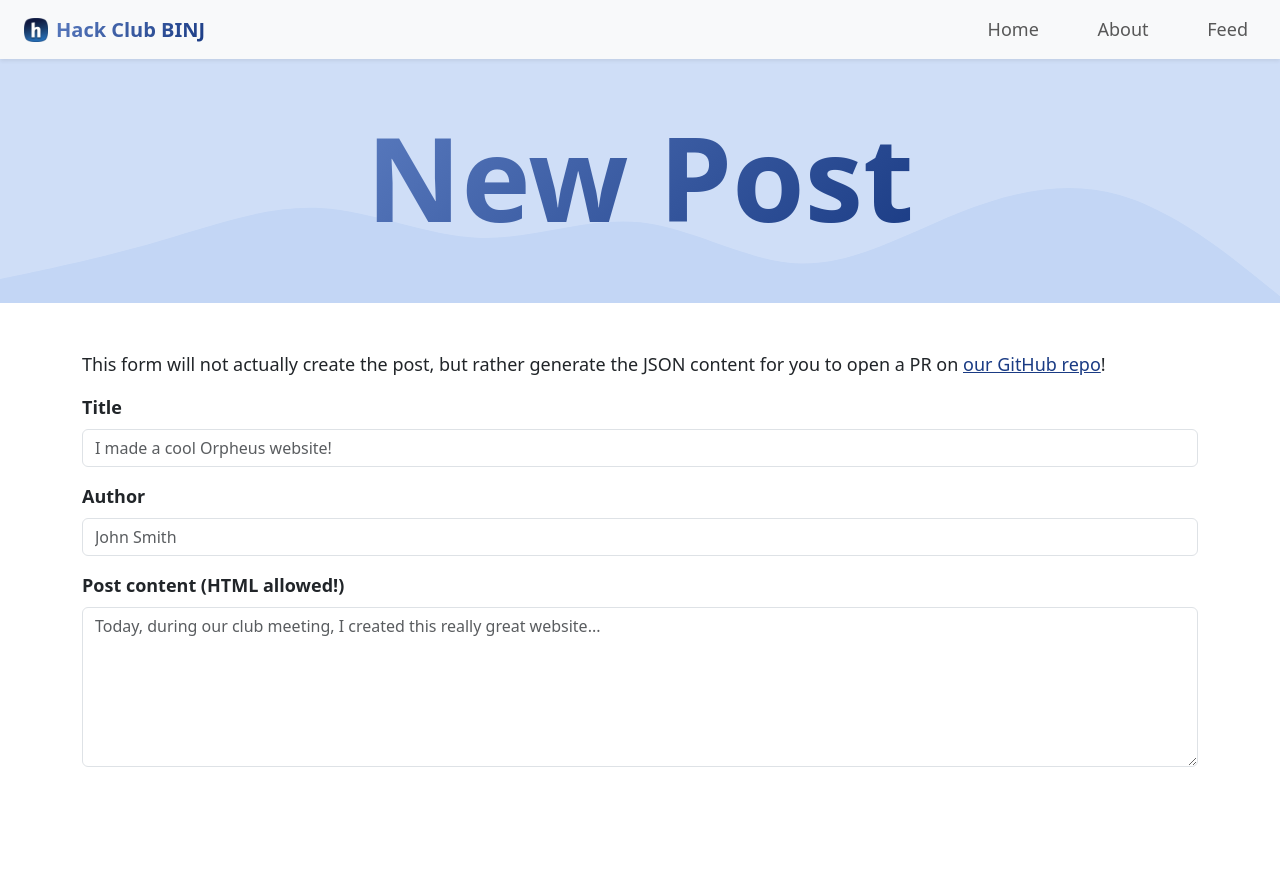
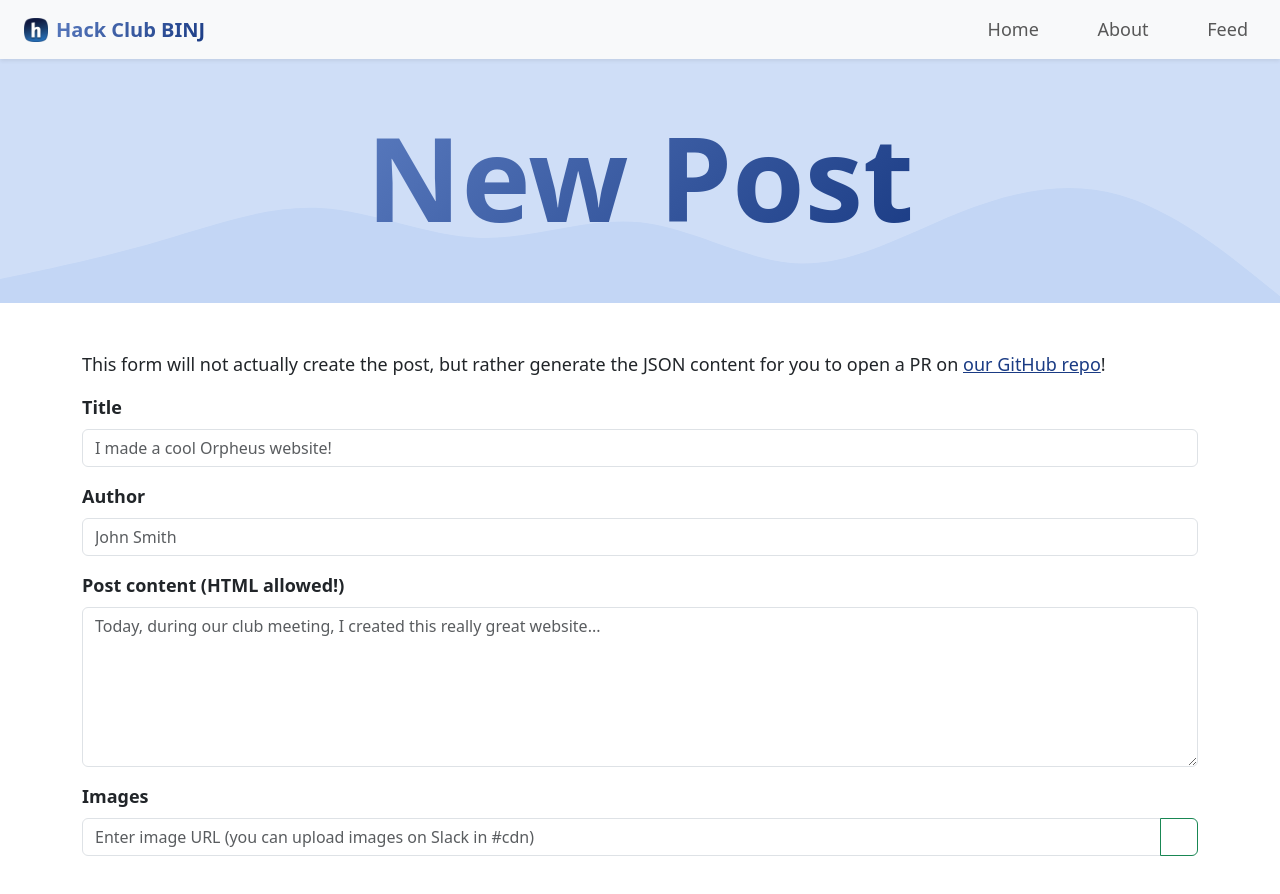
Before and after one commit to Hack-Club-BINJ/hack-club-binj.github.io, a Vue app: page /post in a window 1280 px wide. Shown: the top 894 px of the page. Before the commit the page ends 815 px from the top, so only its background shows below. Built offline with nearby package versions, Linux system fonts and the light colour scheme; a web font is replaced by a local one.

Commit message:
add images and preview

```diff
--- /dev/null
+++ b/src/components/PostCard.vue
@@ -0,0 +1,30 @@
+<script setup lang="ts">
+const { post } = defineProps<{
+  post: Post
+}>()
+</script>
+
+<template>
+  <div class="card">
+    <div class="card-body">
+      <h3 class="card-title">{{ post.title }}</h3>
+      <h6 class="card-subtitle mb-2 text-secondary">
+        By {{ post.author }} on {{ new Date(post.date).toLocaleDateString() }}
+      </h6>
+      <div class="card-text" v-html="post.content"></div>
+      <div v-if="post.images && post.images.length > 1" class="mt-3 d-flex gap-3 flex-wrap">
+        <img
+          v-for="(image, index) in post.images"
+          :key="index"
+          :src="image"
+          class="img-fluid mb-2 rounded"
+        />
+      </div>
+    </div>
+    <img
+      v-if="post.images && post.images.length === 1"
+      :src="post.images[0]"
+      class="card-img-bottom"
+    />
+  </div>
+</template>
--- a/src/views/FeedView.vue
+++ b/src/views/FeedView.vue
@@ -1,5 +1,6 @@
 <script setup lang="ts">
 import posts from '@/assets/posts.json'
+import PostCard from '@/components/PostCard.vue'
 </script>
 
 <template>
@@ -10,28 +11,7 @@ import posts from '@/assets/posts.json'
   </div>
   <div class="container">
     <div v-for="post in posts" :key="post.title">
-      <div class="card mb-4">
-        <div class="card-body">
-          <h3 class="card-title">{{ post.title }}</h3>
-          <h6 class="card-subtitle mb-2 text-secondary">
-            By {{ post.author }} on {{ new Date(post.date).toLocaleDateString() }}
-          </h6>
-          <div class="card-text" v-html="post.content"></div>
-          <div v-if="post.images && post.images.length > 1" class="mt-3">
-            <img
-              v-for="(image, index) in post.images"
-              :key="index"
-              :src="image"
-              class="img-fluid mb-2"
-            />
-          </div>
-        </div>
-        <img
-          v-if="post.images && post.images.length === 1"
-          :src="post.images[0]"
-          class="card-img-bottom"
-        />
-      </div>
+      <PostCard class="mb-4" :post="post" />
     </div>
   </div>
   <div class="floatbar d-none d-sm-block">
--- a/src/views/PostView.vue
+++ b/src/views/PostView.vue
@@ -1,33 +1,51 @@
 <script setup lang="ts">
 import posts from '@/assets/posts.json'
+import PostCard from '@/components/PostCard.vue'
 import { computed, ref } from 'vue'
 
 const title = ref('')
 const author = ref('')
 const content = ref('')
+const imageUrls = ref<string[]>([''])
+
+const newPost = computed(() => {
+  return {
+    author: author.value,
+    title: title.value,
+    date: currentDate.value,
+    content: content.value,
+    images: imageUrls.value.filter((url) => !!url),
+  }
+})
+
+const shouldShowPreview = computed(() => {
+  return !!title.value || !!author.value || !!content.value
+})
 
 const currentDate = computed(() => {
   const date = new Date()
-  return `${date.getFullYear()}-${date.getMonth().toString().padStart(2, '0')}-${date.getDate().toString().padStart(2, '0')}`
+  return `${date.getFullYear()}-${(date.getMonth() + 1).toString().padStart(2, '0')}-${date.getDate().toString().padStart(2, '0')}`
 })
 
 const updatedPosts = computed(() => {
   if (!title.value || !author.value || !content.value) return null
-  return posts.concat([
-    {
-      author: author.value,
-      title: title.value,
-      date: currentDate.value,
-      content: content.value,
-      images: [],
-    },
-  ])
+  return [newPost.value].concat(posts)
 })
 
 const displayUpdatedPosts = computed(() => {
   if (!updatedPosts.value) return null
   return JSON.stringify(updatedPosts.value, null, 4)
 })
+
+// events
+
+function onRemoveImage(index: number) {
+  imageUrls.value.splice(index, 1)
+}
+
+function onAddImage() {
+  imageUrls.value.push('')
+}
 </script>
 
 <template>
@@ -75,6 +93,32 @@ const displayUpdatedPosts = computed(() => {
         v-model="content"
       ></textarea>
     </div>
+    <div class="mb-3">
+      <label class="form-label fw-semibold" for="inputImage0">Images</label>
+      <div class="input-group mb-3" v-for="(url, index) in imageUrls" :key="index">
+        <input
+          class="form-control"
+          :id="`inputImage${index}`"
+          type="url"
+          placeholder="Enter image URL (you can upload images on Slack in #cdn)"
+          v-model="imageUrls[index]"
+        />
+        <button
+          class="btn btn-outline-danger"
+          @click="onRemoveImage(index)"
+          v-if="imageUrls.length > 1"
+        >
+          <i class="bi bi-trash-fill"></i>
+        </button>
+        <button class="btn btn-outline-success" @click="onAddImage" v-if="index === 0">
+          <i class="bi bi-plus-square"></i>
+        </button>
+      </div>
+    </div>
+    <div v-if="shouldShowPreview">
+      <h2>Preview</h2>
+      <PostCard class="mb-3" :post="newPost" />
+    </div>
     <div v-if="updatedPosts">
       <h2>How to add this post</h2>
       <ol>
```
Also changed, not shown: src/types.d.ts (added, +7 -0 lines).
